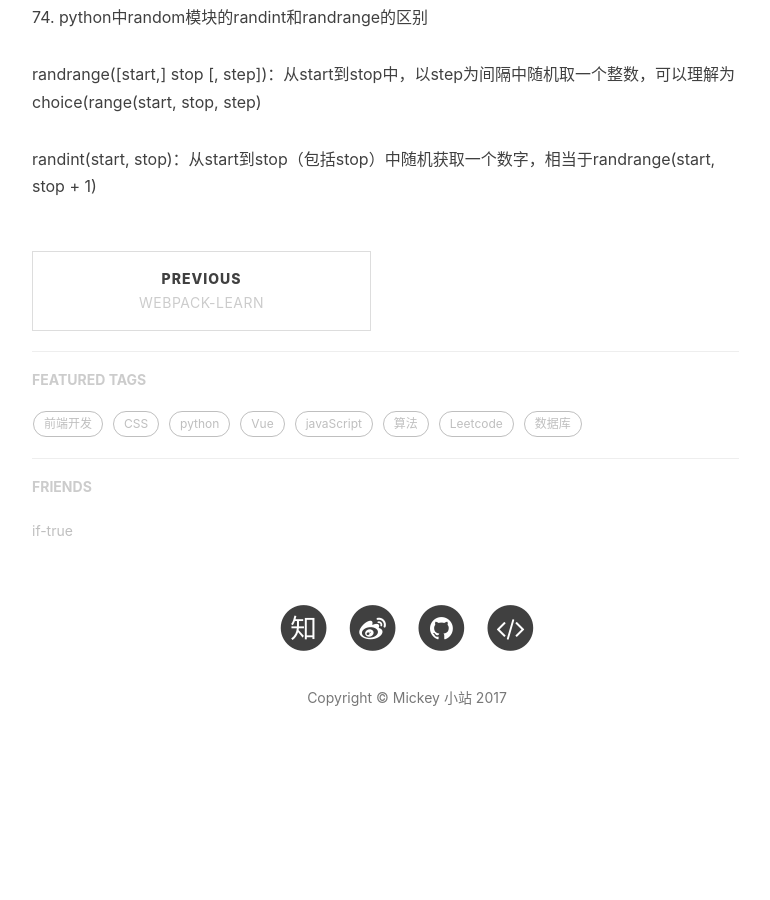
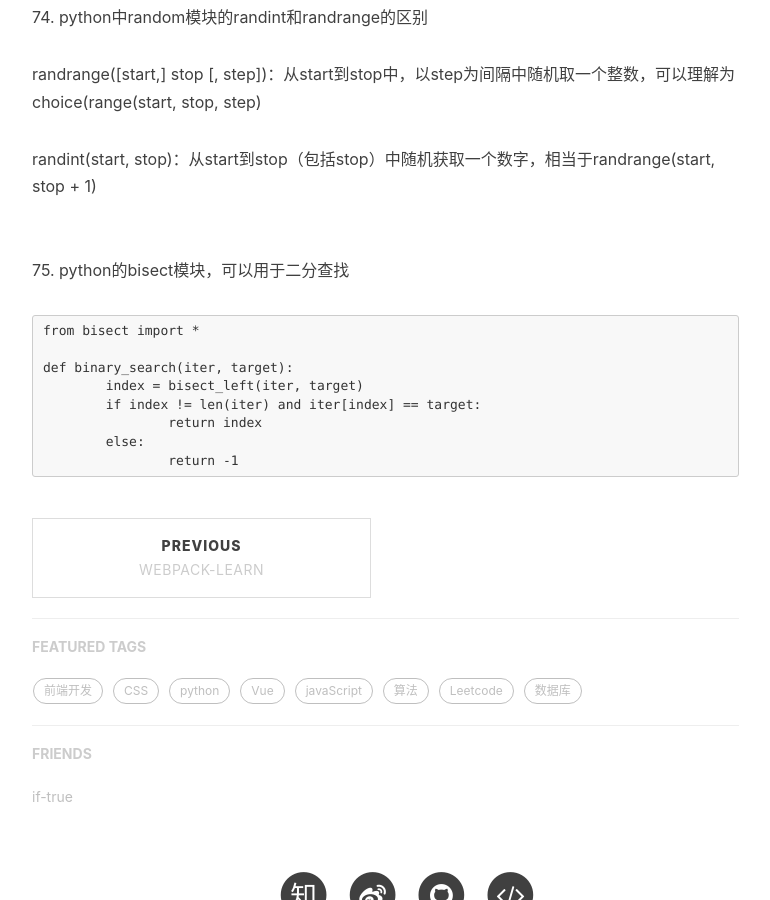
Before and after one commit to mickey0524/mickey0524.github.io, a Jekyll site: the page built from _posts/2017-08-05-begin-python.md, in a window 1280 px wide and 900 px high, scrolled down 21966 px. Shown: the whole window, without its empty margins (233-1003 px from the left). Built offline with Jekyll 4.4.1, drawn with Linux system fonts in a browser that asks for light colours; nearby versions of some CDN libraries; comment, search, counter and statistics services are not loaded; before the commit the page ends 22768 px from its top, so only the background shows below that.

Commit message:
feat(python): 增加bisect用于二分搜索

````diff
--- a/_posts/2017-08-05-begin-python.md
+++ b/_posts/2017-08-05-begin-python.md
@@ -835,3 +835,16 @@ all(iterable)，如果iterable中的所有元素不为0，''，False或者iterab
 randrange([start,] stop [, step])：从start到stop中，以step为间隔中随机取一个整数，可以理解为choice(range(start, stop, step)
 
 randint(start, stop)：从start到stop（包括stop）中随机获取一个数字，相当于randrange(start, stop + 1)
+
+<br>75. python的bisect模块，可以用于二分查找
+
+```
+from bisect import *
+
+def binary_search(iter, target):
+	index = bisect_left(iter, target)
+	if index != len(iter) and iter[index] == target:
+		return index
+	else:
+		return -1
+```
````
